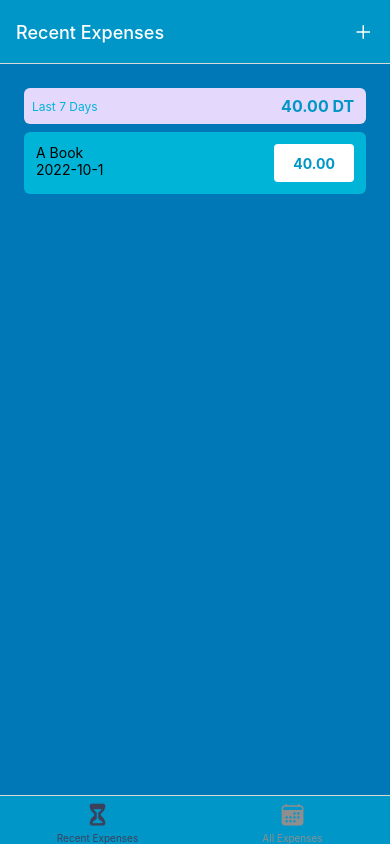
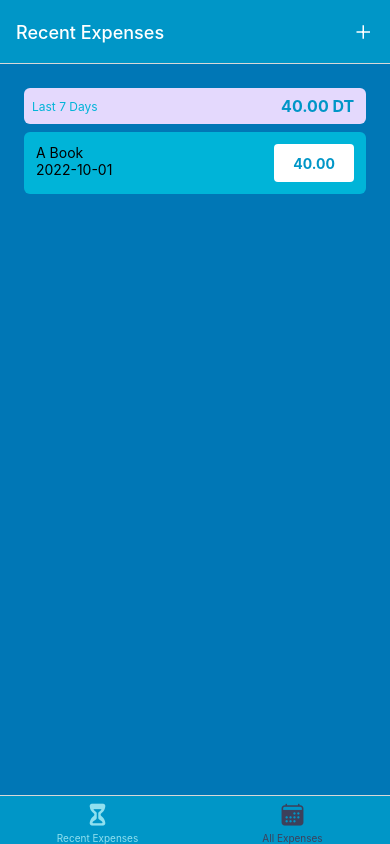
Before and after one commit to majdimokhtar/expenses-tracker-native, a React Native app: screen / in a window 390 px wide. Built offline with nearby package versions, Linux system fonts and the light colour scheme.

Commit message:
adding default values and validation

```diff
--- a/App.js
+++ b/App.js
@@ -19,7 +19,8 @@ function ExpensesOverview() {
         headerStyle: { backgroundColor: GlobalStyles.colors.primary500 },
         headerTintColor: "white",
         tabBarStyle: { backgroundColor: GlobalStyles.colors.primary500 },
-        tabBarActiveTintColor: GlobalStyles.colors.accent500,
+        tabBarActiveTintColor: GlobalStyles.colors.primary100,
+        tabBarInactiveTintColor: GlobalStyles.colors.accent500,
         headerRight: ({ tintColor }) => {
           return (
             <IconBtn
--- a/components/ManageExpense/ExpenseForm.js
+++ b/components/ManageExpense/ExpenseForm.js
@@ -1,14 +1,15 @@
 import {useState} from "react"
-import { View, StyleSheet, Text } from "react-native"
+import { View, StyleSheet, Text, Alert } from "react-native"
 import Button from "../ui/Button";
 import Input from "./Input"
+import {getFormatingDate} from "../../util/date"
 
-const ExpenseForm = ({onCancel,onSubmit,submitBtnLabel}) => {
+const ExpenseForm = ({onCancel,onSubmit,submitBtnLabel,defaultValue}) => {
 
   const [inputValues, setInputValues] = useState({
-   amount : "",
-   date : "",
-   description : ""
+   amount : defaultValue? defaultValue.amount.toString() : "" ,
+   date : defaultValue? getFormatingDate(defaultValue.date) : "",
+   description : defaultValue? defaultValue.description.toString() : ""
   });
   function submitHandler (){
     const expenseData = {
@@ -16,6 +17,15 @@ const ExpenseForm = ({onCancel,onSubmit,submitBtnLabel}) => {
       amount : +inputValues.amount,
       date : new Date (inputValues.date),
       description : inputValues.description
+    }
+    const amountIsValid = !isNaN(expenseData.amount) && expenseData.amount>0
+    // regular js
+    const dateIsValid = expenseData.date.toString() !== "Invalid Date"
+    const descriptionIsValid = expenseData.description.trim().length>0
+    if (!amountIsValid || !dateIsValid || !descriptionIsValid) {
+      // show feedback
+      Alert.alert("invalid inputs","Please Chekck your Input Values")
+      return;
     }
     onSubmit(expenseData)
     }
--- a/screens/ManageExpense.js
+++ b/screens/ManageExpense.js
@@ -14,6 +14,8 @@ const ManageExpense = ({ route, navigation }) => {
   const editexpenseId = route.params?.expenseId
   // convert into a boolean
   const isEditing = !!editexpenseId
+  // editing expense
+  const selectedExpense = expenseCtx.expenses.find((expense)=>expense.id===editexpenseId)
   // to avoid flickring
   useLayoutEffect(() => {
     navigation.setOptions({
@@ -41,6 +43,7 @@ const ManageExpense = ({ route, navigation }) => {
         onCancel={cancelHandler}
         onSubmit={confirmHandler}
         submitBtnLabel={isEditing ? "Update" : "Add"}
+        defaultValue = {selectedExpense}
       />
 
       {isEditing && (
--- a/util/date.js
+++ b/util/date.js
@@ -1,5 +1,6 @@
 export function getFormatingDate (date){
-    return `${date.getFullYear()}-${date.getMonth()+1}-${date.getDate()}`
+    // return `${date.getFullYear()}-${date.getMonth()+1}-${date.getDate()}`
+    return date.toISOString().slice(0,10)
 }
 
 export function getDateMinusDay (date,days){
```
